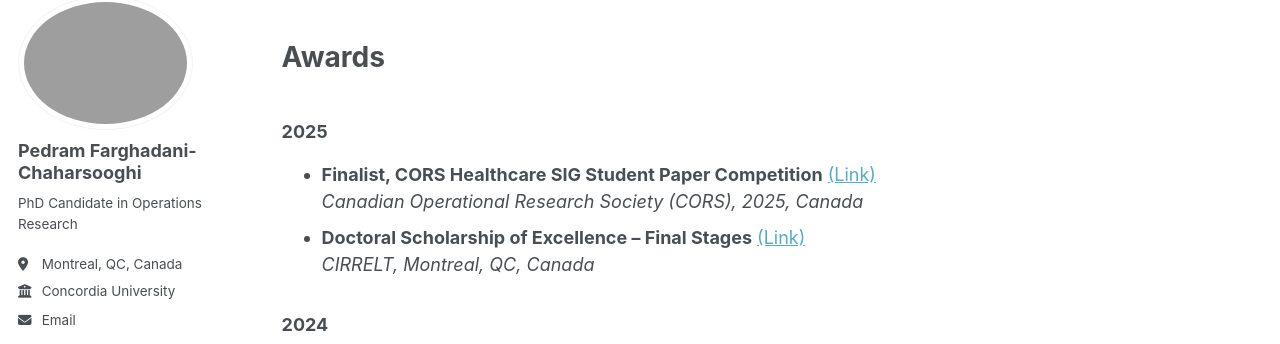
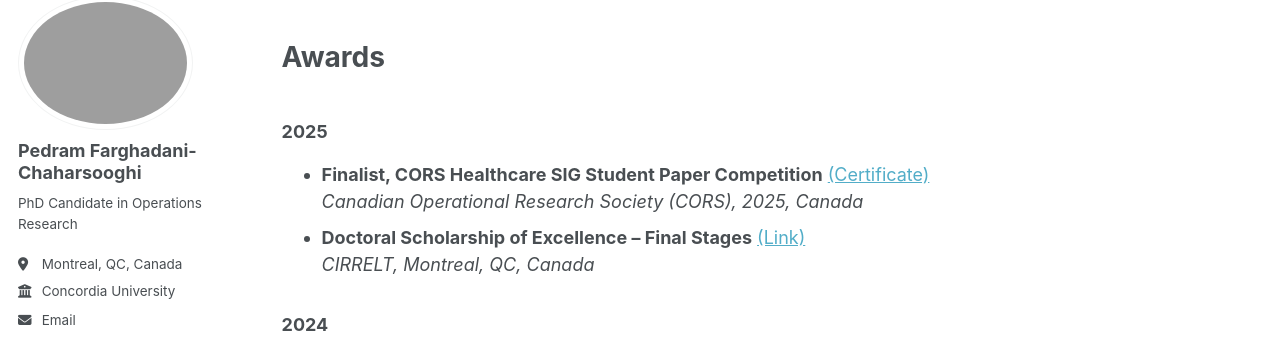
Before and after one commit to Pedram-Fdi/Pedram-Fdi.github.io, a Jekyll site: the page built from _pages/awards.md, in a window 1280 px wide and 900 px high. Shown: the part 103-447 px from the top of the window. Built offline with Jekyll 4.4.1, drawn with Linux system fonts in a browser that asks for light colours; some web fonts are replaced.

Commit message:
Update awards.md

```diff
--- a/_pages/awards.md
+++ b/_pages/awards.md
@@ -6,7 +6,7 @@ author_profile: true
 ---
 
 ### 2025
-- **Finalist, CORS Healthcare SIG Student Paper Competition** [(Link)]()
+- **Finalist, CORS Healthcare SIG Student Paper Competition** [(Certificate)](/files/Finalist_Certificate.JPG)
   *Canadian Operational Research Society (CORS), 2025, Canada*
 - **Doctoral Scholarship of Excellence – Final Stages** [(Link)](https://www.cirrelt.ca/cirrelt/images/file/2024/2024-2025-recipiendaires.pdf)
   *CIRRELT, Montreal, QC, Canada*
```
